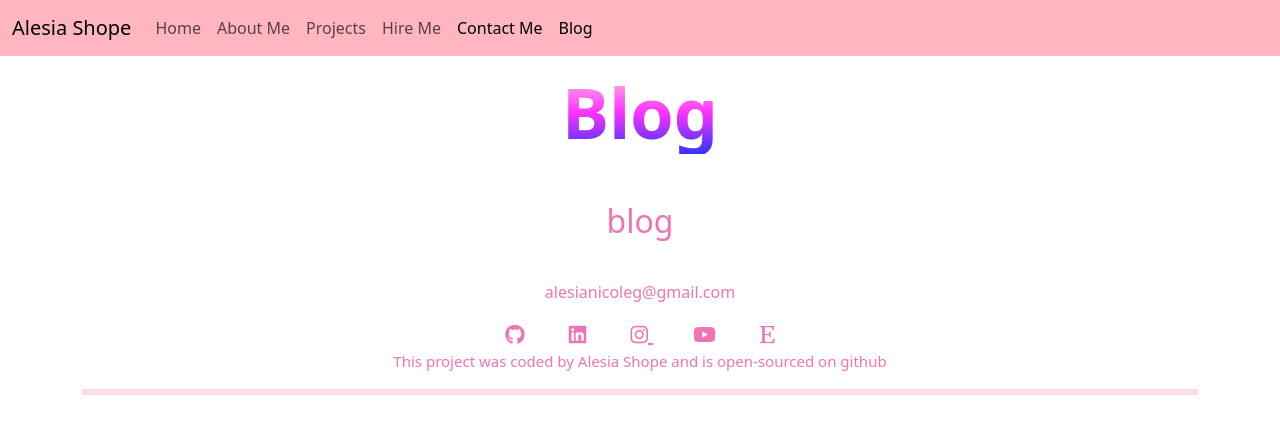
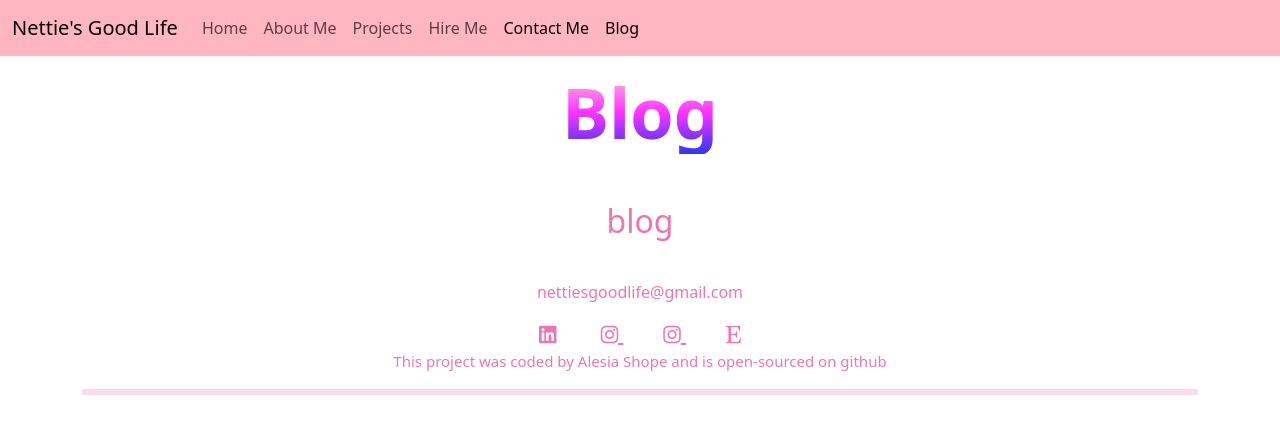
Before and after one commit to avsangel/NettiesGoodLife, a plain HTML site: page index.html in a window 1280 px wide. Drawn offline with nearby package versions, Linux system fonts and the light colour scheme.

Commit message:
Update index.html

```diff
--- a/index.html
+++ b/index.html
@@ -87,7 +87,7 @@
       <header>
         <nav class="navbar navbar-expand-lg navbar-pink fixed-top">
           <div class="container-fluid">
-            <a class="navbar-brand" href="index.html"> Alesia Shope</a>
+            <a class="navbar-brand" href="index.html"> Nettie's Good Life</a>
             <button
               class="navbar-toggler"
               type="button"
@@ -148,15 +148,9 @@
 </p>
       <br />
       <footer>
-        <div class="email mb-3">alesianicoleg@gmail.com</div>
+        <div class="email mb-3">nettiesgoodlife@gmail.com</div>
         <div class="socials">
-          <a
-            href="https://github.com/avsangel"
-            target="_blank"
-            title="my Github"
-          >
-            <i class="fa-brands fa-github"></i
-          ></a>
+
           <a
             href="https://www.linkedin.com/in/alesiashope711/"
             target="_blank"
@@ -166,19 +160,19 @@
           ></a>
 
           <a
-            href="https://www.instagram.com/alesiascodingjourney/"
+            href="https://www.instagram.com/huskergirl47/"
             target="_blank"
-            title="my coding journey"
+            title="Husker Girl"
           >
             <i class="fa-brands fa-instagram"></i>
           </a>
-          <a
-            href="https://www.youtube.com/@Alesias-Coding-Journey"
+           <a
+            href="https://www.instagram.com/nettiesgoodlife/"
             target="_blank"
-            title="my coding youtube"
+            title="Nettie's Good Life"
           >
-            <i class="fa-brands fa-youtube"></i
-          ></a>
+            <i class="fa-brands fa-instagram"></i>
+          </a>
           <a
             href="https://turacocreations.etsy.com"
             target="_blank"
```
